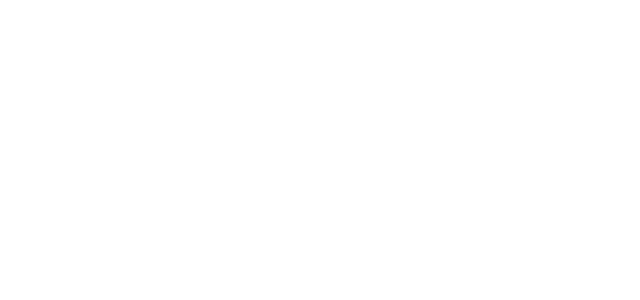
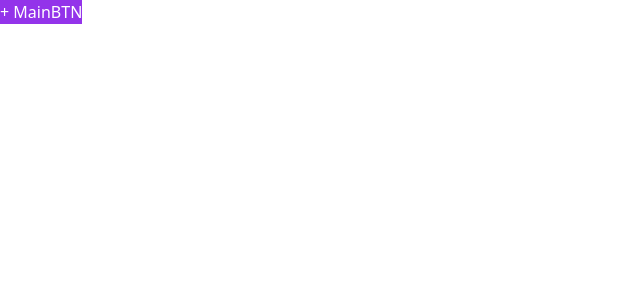
Before and after one commit to abhishekraut01/SecondBrain, a React (Vite) app in the folder client/: page / in a window 1280 px wide. Shown: the top 300 px of the page, without its empty margins (0-640 px from the left). Built offline with nearby package versions, Linux system fonts and the light colour scheme.

Commit message:
fix: correct spelling of 'variant' and update event handler name to 'onClick' in Button component

```diff
--- a/client/src/App.tsx
+++ b/client/src/App.tsx
@@ -4,13 +4,13 @@
   return (
     <>
       <Button
-        varient={"primary"}
+        variant="primary" // ✅ Fixed spelling
         size="sm"
         text="MainBTN"
         icon="+"
-        onclick={() => {
+        onClick={() => {
           console.log("hello");
-        }}
+        }} // ✅ Fixed `onclick` to `onClick`
       />
     </>
   );
--- a/client/src/components/ui/Button.tsx
+++ b/client/src/components/ui/Button.tsx
@@ -1,16 +1,20 @@
 export interface IButton {
-  varient: "primary" | "secondary";
+    variant: "primary" | "secondary"; // ✅ Fixed spelling
     size: "sm" | "md" | "lg";
     text: string;
     icon?: string;
-  onclick: () => void;
+    onClick: () => void; // ✅ Fixed `onclick` to `onClick`
   }
 
-const buttonVarients = {
+  const buttonVariants = {
     primary: "bg-purple-600 text-white",
     secondary: "bg-purple-400 text-purple-600",
   };
 
   export const Button = (props: IButton) => {
-  return <button className={buttonVarients[props.varient]}></button>;
+    return (
+      <button className={buttonVariants[props.variant]} onClick={props.onClick}>
+        {props.icon} {props.text}
+      </button>
+    );
   };
```
Lines whose indentation alone changed are shown as unchanged.
